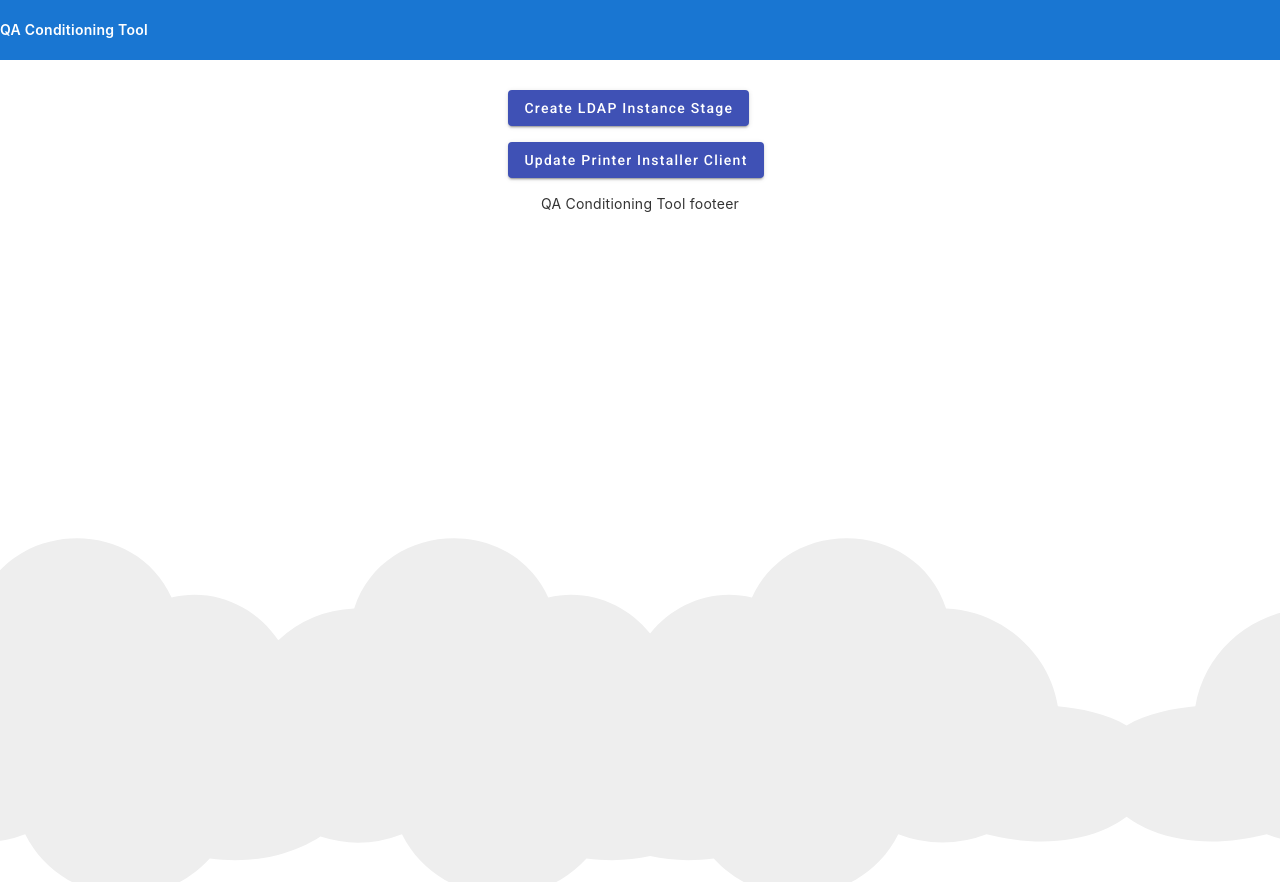
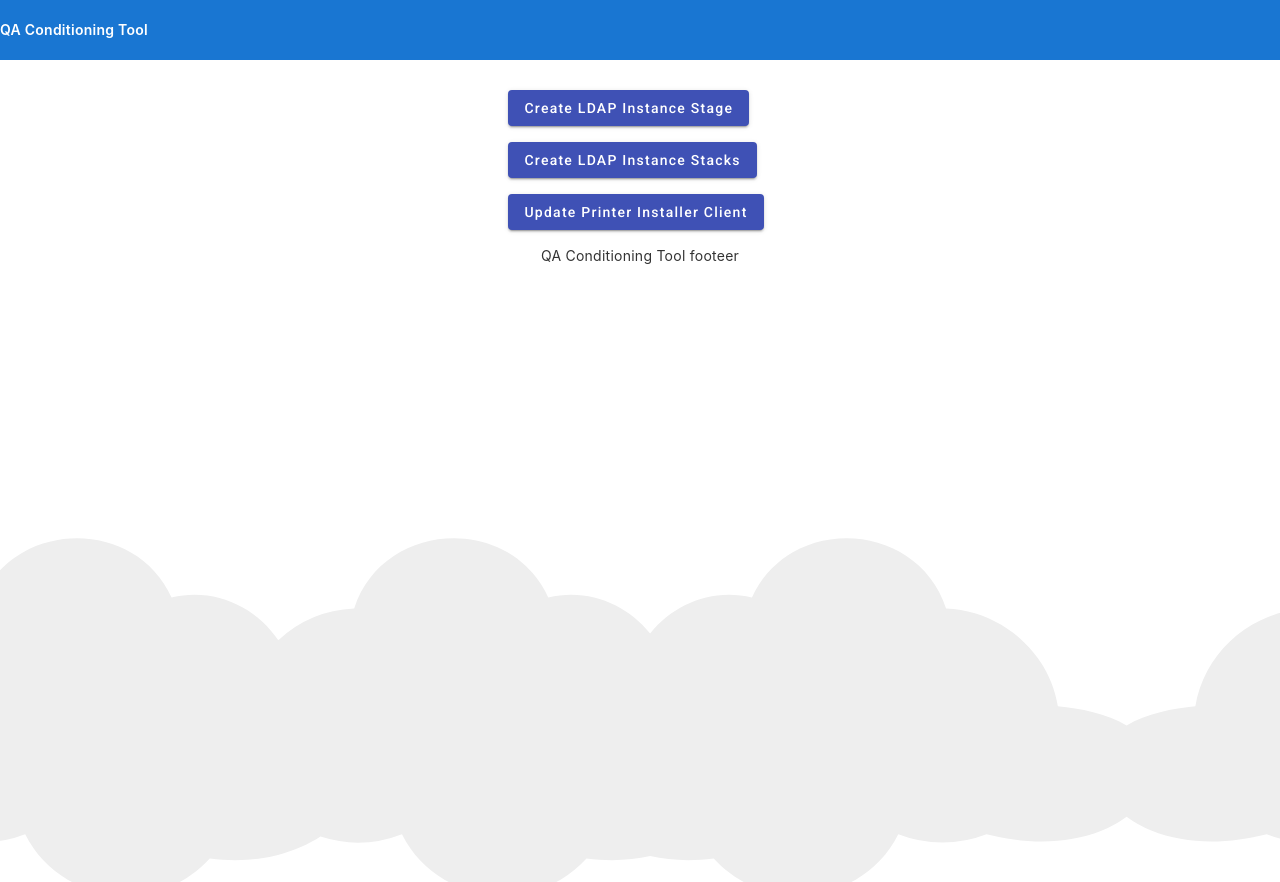
Before and after one commit to edguardado/qa-conditioning-tool-ui, an Angular app: page / in a window 1280 px wide. Built offline with nearby package versions, Linux system fonts and the light colour scheme.

Commit message:
added stacks button

```diff
--- a/src/app/form/form.component.html
+++ b/src/app/form/form.component.html
@@ -5,7 +5,16 @@
     <button mat-raised-button color="primary" (click)="fetchData()">Create LDAP Instance Stage</button>
 
   </div>
+
 </section>
+<section>
+  <div class="example-button-row">
+
+      <button mat-raised-button color="primary" (click)="fetchData()">Create LDAP Instance Stacks</button>
+
+    </div>
+
+  </section>
 <section>
   <div class="example-button-row">
 
--- a/src/app/form/form.component.ts
+++ b/src/app/form/form.component.ts
@@ -15,6 +15,20 @@ export class FormComponent {
     const host = '10.150.4.245';
     const localhost = 'localhost';
     this.apiHelper.get('http://'+localhost+':3000/create-ldap-instance?env=stage')
+  .then((data:any) => {
+    console.log('Response:', data);
+    this.displayResponse(data)
+  })
+  .catch((error) => {
+    this.displayResponse(error)
+    console.error('Error:', error);
+  });
+  }
+
+  createInstanceStacks(): void {
+    const host = '10.150.4.245';
+    const localhost = 'localhost';
+    this.apiHelper.get('http://'+localhost+':3000/create-ldap-instance?env=stacks')
   .then((data:any) => {
     console.log('Response:', data);
     this.displayResponse(data)
```
